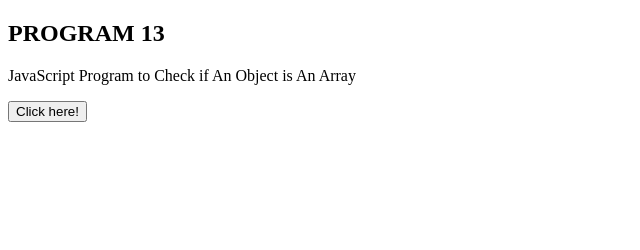
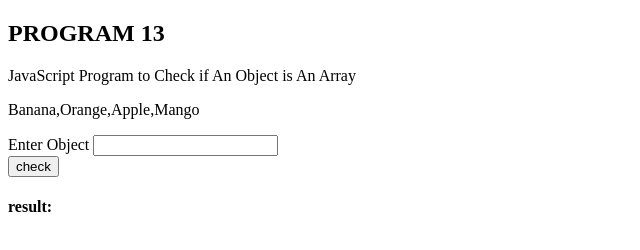
Before and after one commit to surbhikhokhawat/Javascript-demo, a plain HTML site: page programs/program13.html in a window 1280 px wide. Shown: the whole page, without its empty margins (0-640 px from the left). Drawn offline with Linux system fonts and the light colour scheme.

Commit message:
program 13 done dynamically

```diff
--- a/programs/program13.html
+++ b/programs/program13.html
@@ -3,14 +3,22 @@
    <body>
       <h2>PROGRAM 13</h2>
       <p>JavaScript Program to Check if An Object is An Array</p>
-      <button onclick="myFunction()">Click here!</button>
       <p id="demo"></p>
+      <div class="form-group">
+        <label for="numb">Enter Object</label>
+        <input type="text" class="form-control" id="numb" required>
+    </div>
+    <button type="submit" onclick="myFunction()" class="btn btn-default">check</button>
+    <h4>result: <span id="result"></span></h4>
+    </div>
             <script>
+                var fruits = ["Banana", "Orange", "Apple", "Mango"];
+                document.getElementById("demo").innerHTML = fruits;
                 function myFunction() {
-                    var fruits = ["Banana", "Orange", "Apple", "Mango"];
-                    var x = document.getElementById("demo");
-                    // .isArray is the main method
-                    x.innerHTML = Array.isArray(fruits);
+                    var n = document.getElementById('numb').value;
+                       // .isArray is the main method
+                  var a = Array.isArray(fruits);
+                   document.getElementById("result").innerHTML = a;
                 }
             </script>
   </body>
```
Also changed, not shown: index.html (+1 -1 lines).
